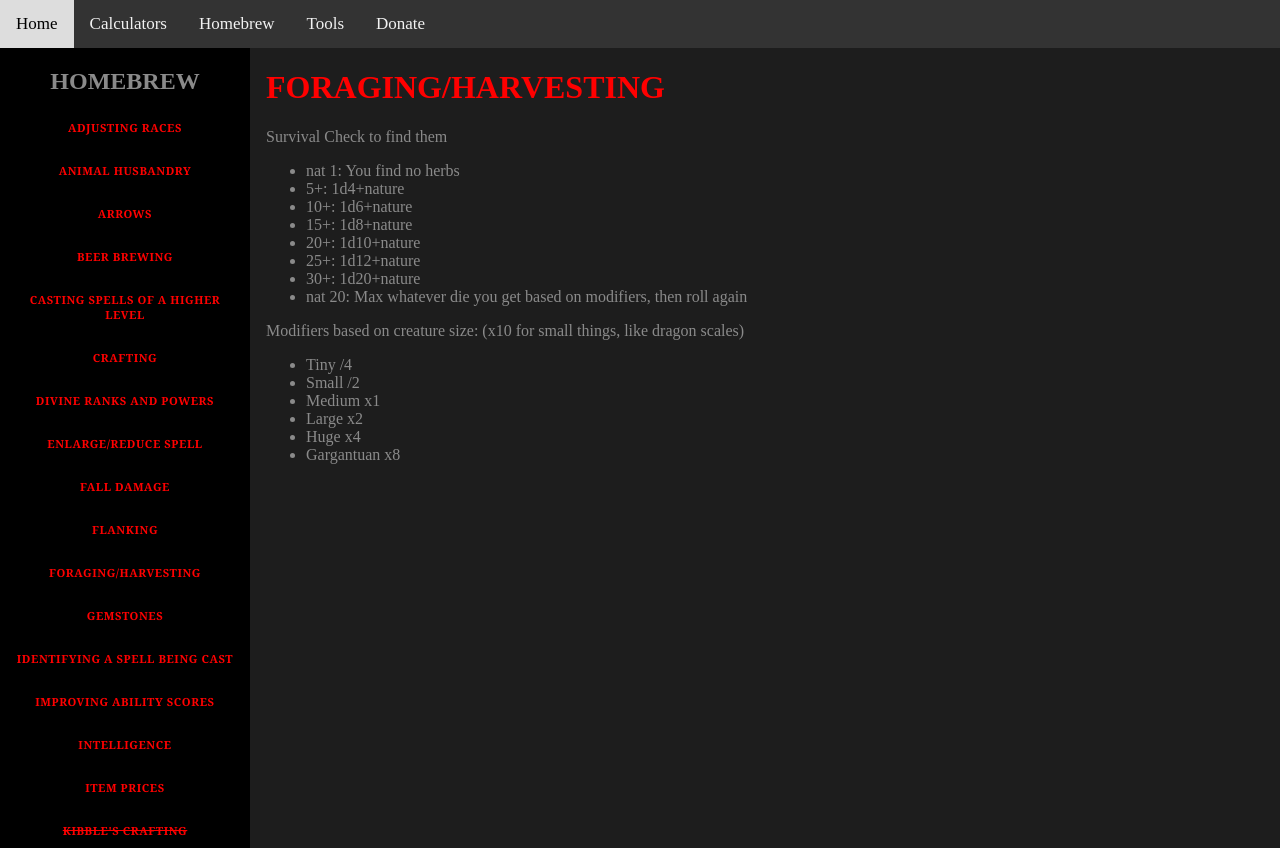
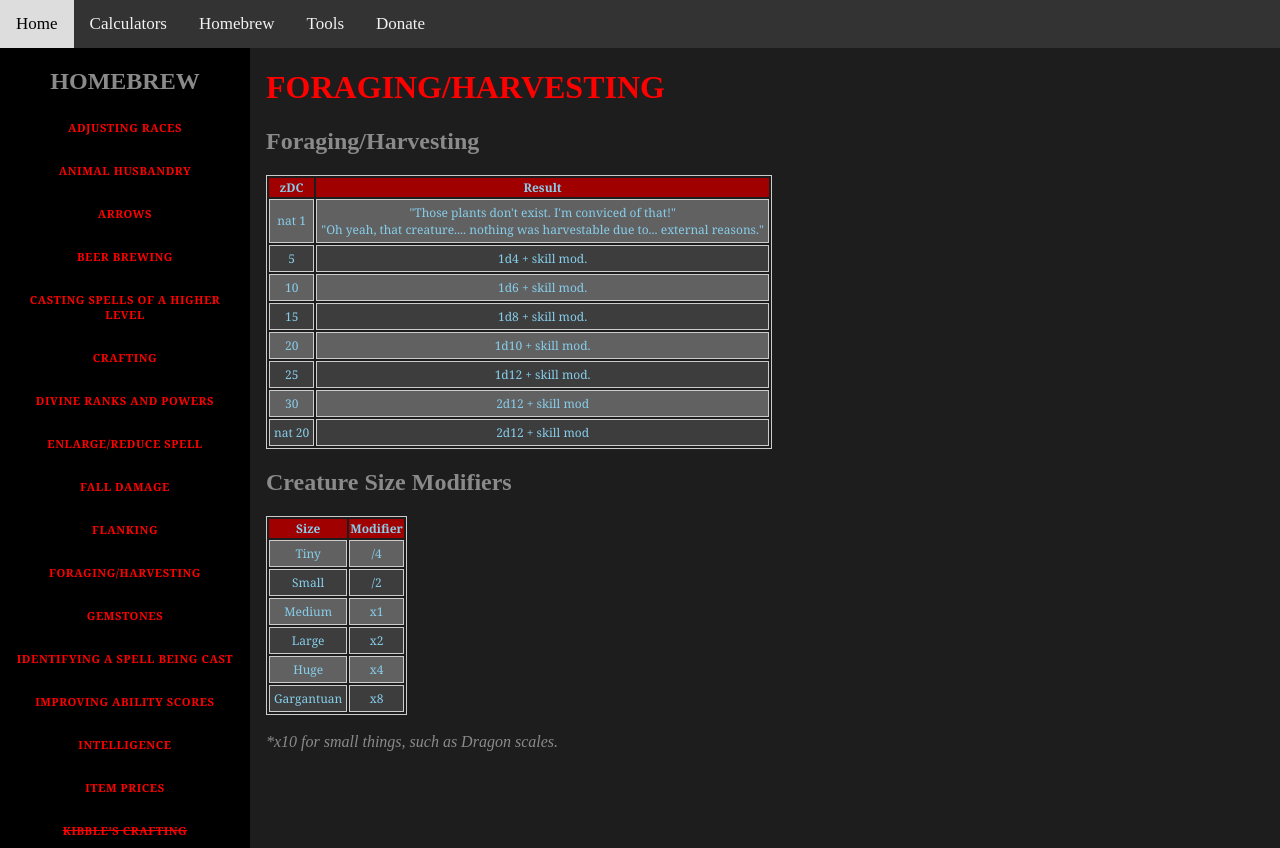
Before and after one commit to mikitz/wangte, a PHP site: page /Homebrew/Homebrew_Foraging-Harvesting.html in a window 1280 px wide. Run offline with PHP 8.4, Linux system fonts and the light colour scheme.

Commit message:
adjusted UI by adding <br>

```diff
--- a/Homebrew/Homebrew_Foraging-Harvesting.html
+++ b/Homebrew/Homebrew_Foraging-Harvesting.html
@@ -18,26 +18,29 @@
     <script>$(function(){$("#nav_local").load("./nav_local.html");});</script>
     <main>
         <h1>Foraging/Harvesting</h1>
-        <p><span style="font-weight: 400;">Survival Check to find them</span></p>
-        <ul>
-            <li style="font-weight: 400;"><span style="font-weight: 400;">nat 1: You find no herbs</span></li>
-            <li style="font-weight: 400;"><span style="font-weight: 400;">5+: 1d4+nature</span></li>
-            <li style="font-weight: 400;"><span style="font-weight: 400;">10+: 1d6+nature</span></li>
-            <li style="font-weight: 400;"><span style="font-weight: 400;">15+: 1d8+nature</span></li>
-            <li style="font-weight: 400;"><span style="font-weight: 400;">20+: 1d10+nature</span></li>
-            <li style="font-weight: 400;"><span style="font-weight: 400;">25+: 1d12+nature</span></li>
-            <li style="font-weight: 400;"><span style="font-weight: 400;">30+: 1d20+nature</span></li>
-            <li style="font-weight: 400;"><span style="font-weight: 400;">nat 20: Max whatever die you get based on modifiers, then roll again</span></li>
-        </ul>
-        <p><span style="font-weight: 400;">Modifiers based on creature size: (x10 for small things, like dragon scales)</span></p>
-        <ul>
-            <li style="font-weight: 400;"><span style="font-weight: 400;">Tiny /4</span></li>
-            <li style="font-weight: 400;"><span style="font-weight: 400;">Small /2</span></li>
-            <li style="font-weight: 400;"><span style="font-weight: 400;">Medium x1</span></li>
-            <li style="font-weight: 400;"><span style="font-weight: 400;">Large x2</span></li>
-            <li style="font-weight: 400;"><span style="font-weight: 400;">Huge x4&nbsp;</span></li>
-            <li style="font-weight: 400;"><span style="font-weight: 400;">Gargantuan x8 </span></li>
-        </ul>
+        <h2>Foraging/Harvesting</h2>
+        <table class="tableizer-table">
+            <thead><tr class="tableizer-firstrow"><th>zDC</th><th>Result</th></tr></thead><tbody>
+                <tr><td>nat 1</td><td>"Those plants don't exist. I'm conviced of that!"<br>"Oh yeah, that creature.... nothing was harvestable due to... external reasons."</td></tr>
+                <tr><td>5</td><td>1d4 + skill mod.</td></tr>
+                <tr><td>10</td><td>1d6 + skill mod.</td></tr>
+                <tr><td>15</td><td>1d8 + skill mod.</td></tr>
+                <tr><td>20</td><td>1d10 + skill mod.</td></tr>
+                <tr><td>25</td><td>1d12 + skill mod.</td></tr>
+                <tr><td>30</td><td>2d12 + skill mod</td></tr>
+                <tr><td>nat 20</td><td>2d12 + skill mod</td></tr>
+            </tbody></table>
+        <h2>Creature Size Modifiers</h2>
+        <table class="tableizer-table">
+            <thead><tr class="tableizer-firstrow"><th>Size</th><th>Modifier</th></tr></thead><tbody>
+             <tr><td>Tiny</td><td>/4</td></tr>
+             <tr><td>Small</td><td>/2</td></tr>
+             <tr><td>Medium</td><td>x1</td></tr>
+             <tr><td>Large</td><td>x2</td></tr>
+             <tr><td>Huge</td><td>x4</td></tr>
+             <tr><td>Gargantuan</td><td>x8</td></tr>
+            </tbody></table>
+            <br><i>*x10 for small things, such as Dragon scales.</i>
     </main>
 </body>
 </html>
--- a/Homebrew/Homebrew_Street_Drugs.html
+++ b/Homebrew/Homebrew_Street_Drugs.html
@@ -18,9 +18,9 @@
     <script>$(function(){$("#nav_local").load("./nav_local.html");});</script>
     <main>
         <h1>Street Drugs</h1>
-        <p>If dependency is rolled, then the character must make a Constituion saving throw with a DC equal to the Drug Quality DC every day at the time of ingesting. The character can overcome that dependency by holding off the effects of withdrawal by successfully rolling as many Con. saves in a row as the number rolled on the duration die + the duration die maxed.
-            <br><br><i>E.G. I ingest Mushrooms, but wind up with dependency. When I ingested Mushrooms, I rolled a duration of 3. I then add that roll to the max of the Mushroom duration die, which is 1d6. The max of 1d6 is 6. So, 6 + 3 = 9. I must make 9 consecutive successful Constituion saving throws in order to overcome the symptoms of withdrawal.</i>
-            <br><br>Each failed Constituion saving throw brings with it a level of exhaustion and a Wisdom saving throw with a DC equal to the Drug Quality DC in order to overcome the one-track desire of acquiring that drug in order to satiate one's need for it.
+        <p>If dependency is rolled, then the character must make a Constituion saving throw with a DC equal to the Drug Quality DC every day at the time of ingesting. <br>The character can overcome that dependency by holding off the effects of withdrawal. <br>The character must successfully roll as many Con. saves in a row as the number rolled on the duration die + the duration die maxed.
+            <br><br><i>E.G. I ingest Mushrooms, but wind up with dependency. When I ingested Mushrooms, I rolled a duration of 3. <br>I then add that roll to the max of the Mushroom duration die, which is 1d6. The max of 1d6 is 6. So, 6 + 3 = 9. <br>I must make 9 consecutive successful Constituion saving throws in order to overcome the symptoms of withdrawal.</i>
+            <br><br>Each failed Constituion saving throw brings with it a level of exhaustion. <br>A Wisdom saving throw with a DC equal to the Drug Quality DC is made after a failed Con. save. <br>Passing this check means the character overcomes the one-track desire of consuming said drug.
         </p>
         <table class="tableizer-table">
             <thead><tr class="tableizer-firstrow"><th>name</th><th>weight</th><th>low quality (dc 15)</th><th>medium quality (dc 12)</th><th>high quality (dc 9)</th><th>duration</th><th>duration_unit</th><th>nat_1</th><th>failure_5_or_greater</th><th>failure</th><th>pass_check_(exactly_on_dc)</th><th>pass_check_(5_or_above_dc)</th><th>nat_20</th><th>side_effect(s)</th><th>preparation_method</th><th>consumption_method</th><th>the_high</th></tr></thead><tbody>
--- a/style.css
+++ b/style.css
@@ -99,6 +99,7 @@ table.tableizer-table {
     border: 1px solid #CCC;
     font-family: Georgia, 'Times New Roman', Times, serif;
     text-align: center;
+    word-wrap: break-word;
 }
 .tableizer-table td {
     padding: 4px;
```
Also changed, not shown: Homebrew/Homebrew_Identifying_a_Spell_Being_Cast.html (+10 -8 lines), Homebrew/Homebrew_Medicine_Check_for_Determining_Health.html (+11 -9 lines), Homebrew/Homebrew_Negotiating_a_Price.html (+9 -11 lines).
